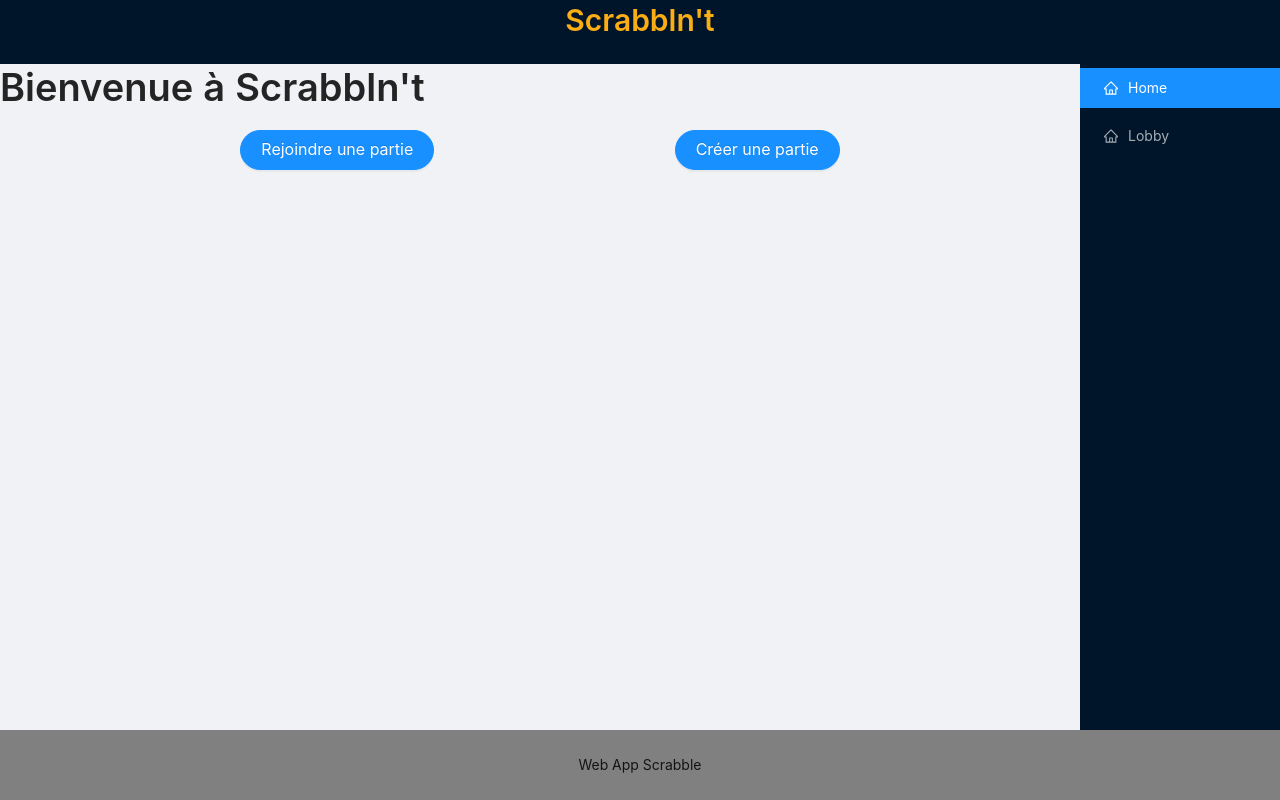
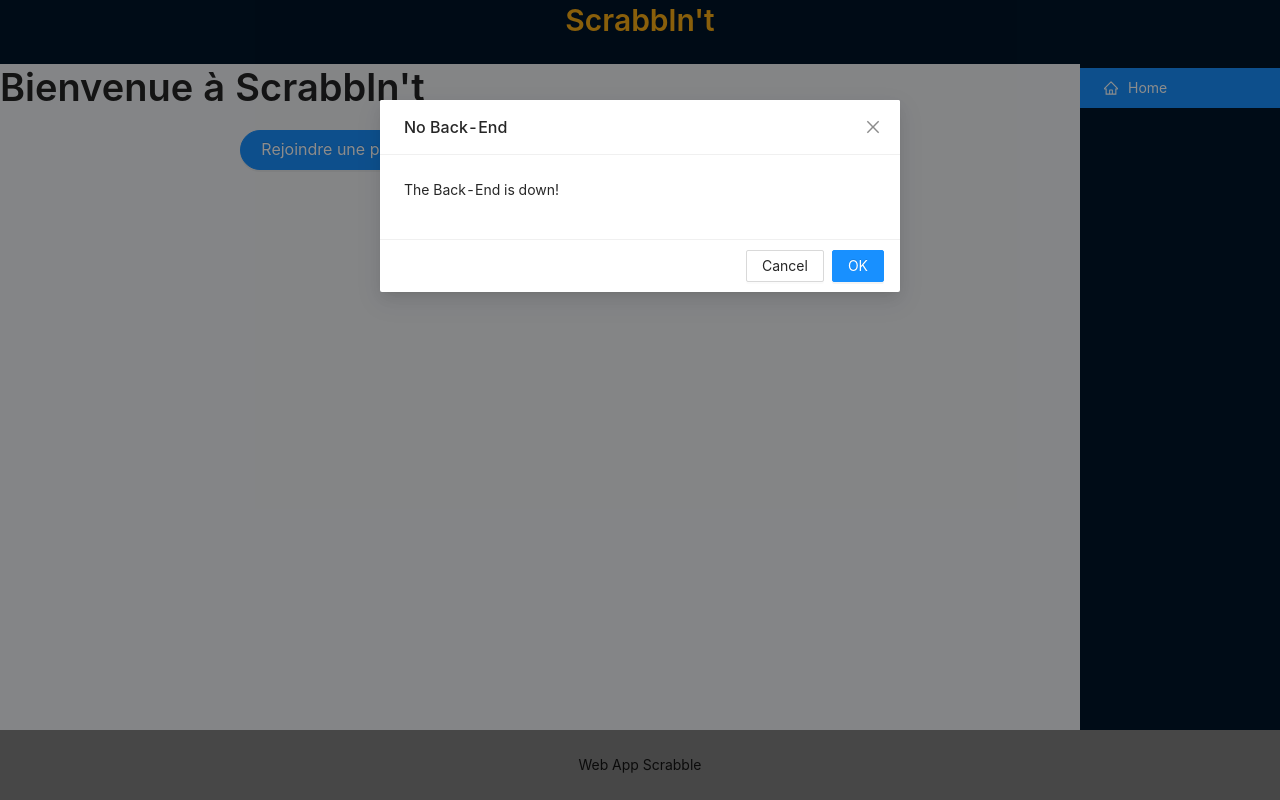
Before and after one commit to Tanguy-Tanguy-Corp/friendly-funicular, a React (Create React App) app: page / in a window 1280 px wide. Built offline with nearby package versions, Linux system fonts and the light colour scheme; no server answers.

Commit message:
add an modal error message if backend is down

```diff
--- a/src/App.js
+++ b/src/App.js
@@ -1,6 +1,6 @@
 import React from 'react';
 import { Home, Game, Create, Lobby, Join } from './Pages';
-import MainLayout from './Components/MainLayout';
+import MainLayout from './Layouts/MainLayout';
 import { BrowserRouter, Routes, Route } from 'react-router-dom';
 import './App.css'
 
--- /dev/null
+++ b/src/Components/NoBackEndModal.jsx
@@ -0,0 +1,36 @@
+import React, { useEffect, useState } from 'react';
+import { Modal } from 'antd';
+
+const backendURL = process.env.NODE_ENV === 'development' ? process.env.REACT_APP_DEV_BACKEND_URL : process.env.REACT_APP_PROD_BACKEND_URL
+console.log(`l'url backend utilisé est: ${backendURL}`)
+
+const NoBackEndModal = () => {
+  const [isBackEndUp, setIsBackEndUp] = useState(true)
+
+  useEffect(() => {
+    console.log('check backend')
+    const fetchBackEnd = async () => {
+      try {
+      await fetch(
+        `${backendURL}`, { method: 'GET' }
+      )
+      } catch (error) {
+        console.log(error)
+        setIsBackEndUp(false)
+      }
+    }
+    fetchBackEnd()
+  }, [])
+
+  return (
+    <>
+      <Modal title={"No Back-End"} visible={!isBackEndUp}>
+        <p>
+          The Back-End is down!
+        </p>
+      </Modal>
+    </>
+  );
+};
+
+export default NoBackEndModal;
--- a/src/Components/index.js
+++ b/src/Components/index.js
@@ -3,5 +3,6 @@ import GameInfo from "./GameInfo";
 import Grid from "./Grid";
 import Rack from "./Rack";
 import Tile from "./Tile";
+import NoBackEndModal from "./NoBackEndModal";
 
-export { Cell, GameInfo, Grid, Rack, Tile }
+export { Cell, GameInfo, Grid, Rack, Tile, NoBackEndModal }
--- a/src/Components/MainLayout.jsx
+++ b/src/Layouts/MainLayout.jsx
@@ -2,6 +2,7 @@ import React, { useEffect, useState } from 'react';
 import { useNavigate } from 'react-router-dom';
 import { Layout, Menu, Typography } from 'antd';
 import { useCookies } from 'react-cookie';
+import { NoBackEndModal } from '../Components';
 
 import {
   HomeOutlined,
@@ -12,9 +13,14 @@ const { Title } = Typography;
 
 const MainLayout = ({ children }) => {
 
+  useEffect(() => {
+
+  }, [])
+
 
   return (
     <>
+      <NoBackEndModal/>
       <Layout style={{ minHeight: '100vh' }}>
         <Header className="site-layout-background" style={{ padding: 0, textAlign: 'center' }}>
           <Title level={2} type='warning'>Scrabbln't</Title>
@@ -41,14 +47,12 @@ const SiderMenu = () => {
   useEffect(() => {
     if (cookies.gameid) {
       setMenuItems([
-        { label: 'Home', key: '', icon: <HomeOutlined />},
-        { label: 'Lobby', key: 'lobby', icon: <HomeOutlined />},
+        { label: 'Acceuil', key: '', icon: <HomeOutlined />},
         { label: 'Partie en cours', key: 'game', icon: <HomeOutlined />}
       ])
     } else {
       setMenuItems([
-        { label: 'Home', key: '', icon: <HomeOutlined />},
-        { label: 'Lobby', key: 'lobby', icon: <HomeOutlined />}
+        { label: 'Home', key: '', icon: <HomeOutlined />}
       ])
     }
   }, [cookies.gameid])
--- a/src/Pages/Create.jsx
+++ b/src/Pages/Create.jsx
@@ -22,6 +22,7 @@ const Create = () => {
   const [cookies, setCookie] = useCookies(['gameid']);
 
   const subToBackEnd = useCallback(async (gameID, gamename, nbPlayers, isPrivate, password) => {
+
     await fetch(
       `${backendURL}/games/create`,
       {
@@ -29,7 +30,7 @@ const Create = () => {
         headers: {
           'Content-Type': 'application/json'
         },
-        body: JSON.stringify({ database: databaseName, Document:{ gameID, gamename, nbPlayers, isPrivate, password, state: 'waiting' }})
+        body: JSON.stringify({ database: databaseName, Document:{ gameID, gamename, nbPlayers, isPrivate, password }})
       }
     )
   }, [])
```
